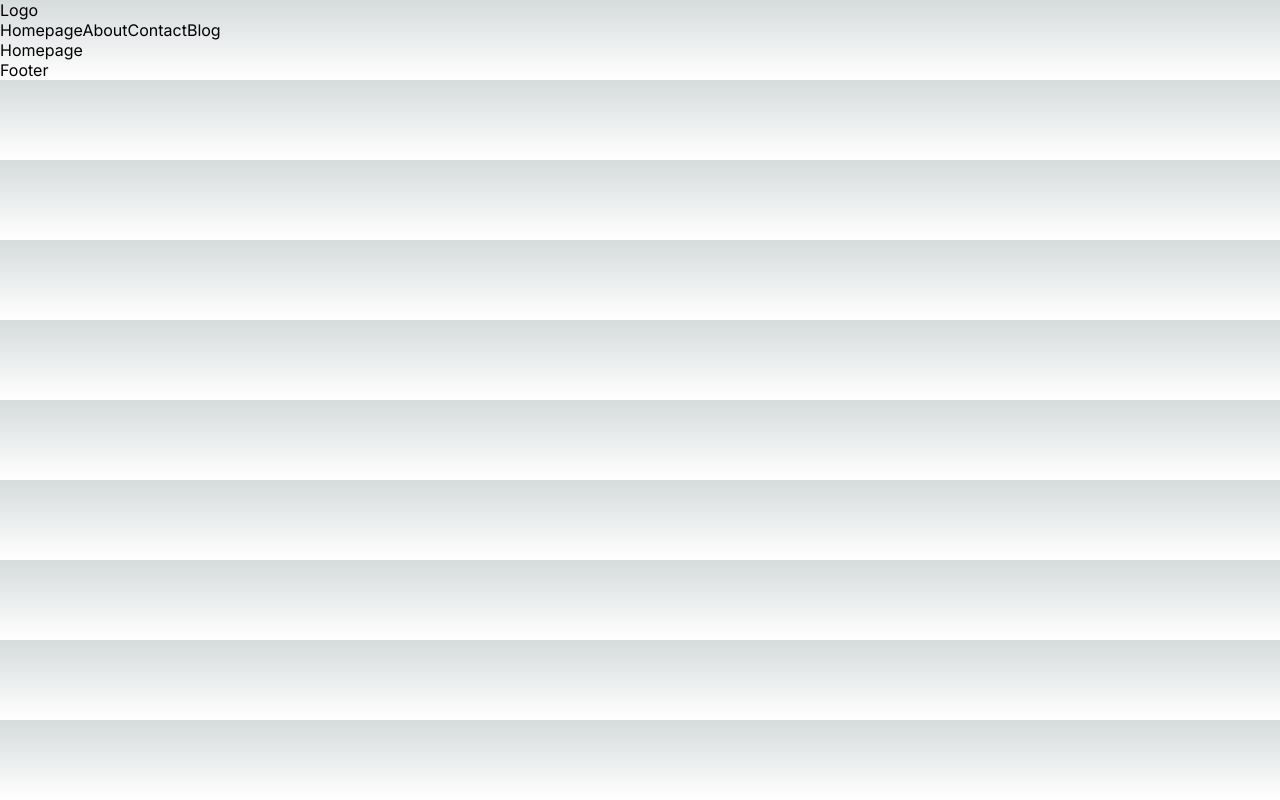
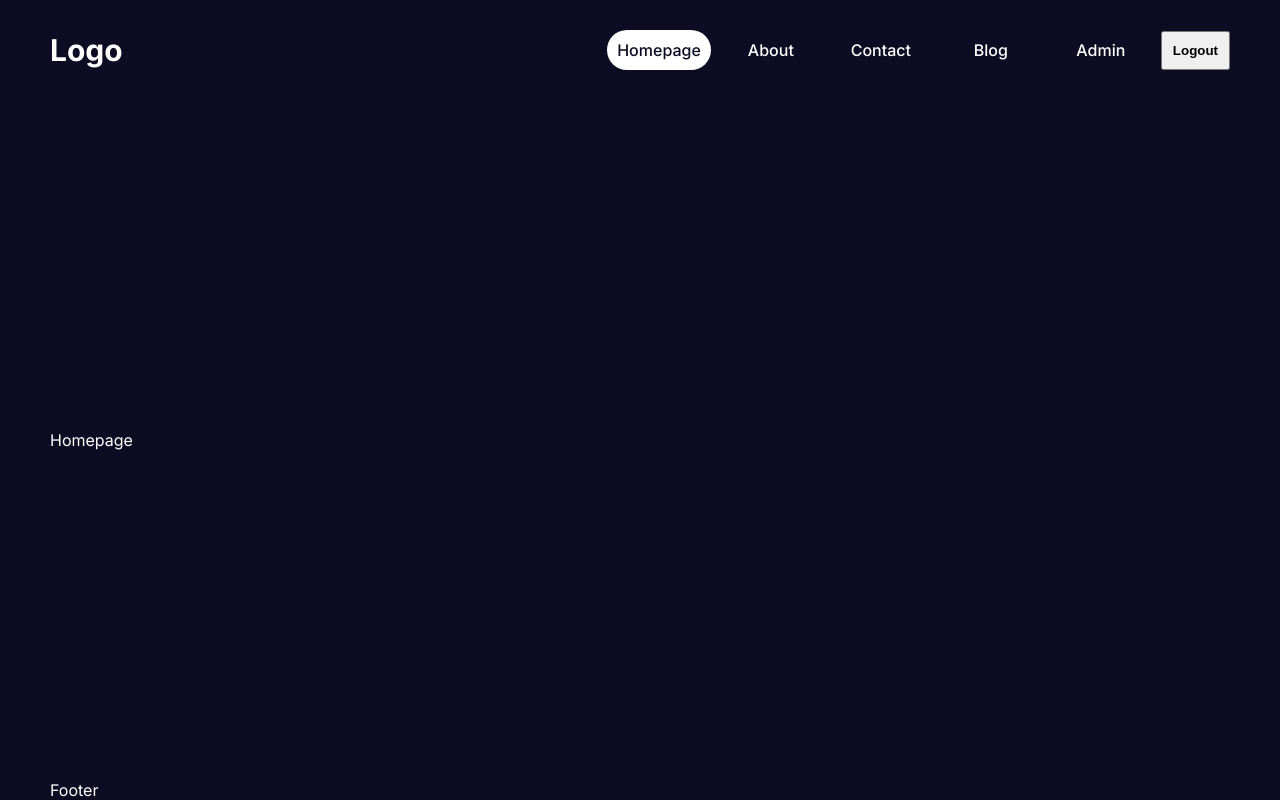
Before and after one commit to ZainAhmed/FullStackReactApp, a Next.js app: page / in a window 1280 px wide. Built offline with nearby package versions, Linux system fonts and the light colour scheme.

Commit message:
💄 styled the navbar

```diff
--- a/src/app/globals.css
+++ b/src/app/globals.css
@@ -1,107 +1,31 @@
 :root {
-  --max-width: 1100px;
-  --border-radius: 12px;
-  --font-mono: ui-monospace, Menlo, Monaco, 'Cascadia Mono', 'Segoe UI Mono',
-    'Roboto Mono', 'Oxygen Mono', 'Ubuntu Monospace', 'Source Code Pro',
-    'Fira Mono', 'Droid Sans Mono', 'Courier New', monospace;
-
-  --foreground-rgb: 0, 0, 0;
-  --background-start-rgb: 214, 219, 220;
-  --background-end-rgb: 255, 255, 255;
-
-  --primary-glow: conic-gradient(
-    from 180deg at 50% 50%,
-    #16abff33 0deg,
-    #0885ff33 55deg,
-    #54d6ff33 120deg,
-    #0071ff33 160deg,
-    transparent 360deg
-  );
-  --secondary-glow: radial-gradient(
-    rgba(255, 255, 255, 1),
-    rgba(255, 255, 255, 0)
-  );
-
-  --tile-start-rgb: 239, 245, 249;
-  --tile-end-rgb: 228, 232, 233;
-  --tile-border: conic-gradient(
-    #00000080,
-    #00000040,
-    #00000030,
-    #00000020,
-    #00000010,
-    #00000010,
-    #00000080
-  );
-
-  --callout-rgb: 238, 240, 241;
-  --callout-border-rgb: 172, 175, 176;
-  --card-rgb: 180, 185, 188;
-  --card-border-rgb: 131, 134, 135;
-}
-
-@media (prefers-color-scheme: dark) {
-  :root {
-    --foreground-rgb: 255, 255, 255;
-    --background-start-rgb: 0, 0, 0;
-    --background-end-rgb: 0, 0, 0;
-
-    --primary-glow: radial-gradient(rgba(1, 65, 255, 0.4), rgba(1, 65, 255, 0));
-    --secondary-glow: linear-gradient(
-      to bottom right,
-      rgba(1, 65, 255, 0),
-      rgba(1, 65, 255, 0),
-      rgba(1, 65, 255, 0.3)
-    );
-
-    --tile-start-rgb: 2, 13, 46;
-    --tile-end-rgb: 2, 5, 19;
-    --tile-border: conic-gradient(
-      #ffffff80,
-      #ffffff40,
-      #ffffff30,
-      #ffffff20,
-      #ffffff10,
-      #ffffff10,
-      #ffffff80
-    );
-
-    --callout-rgb: 20, 20, 20;
-    --callout-border-rgb: 108, 108, 108;
-    --card-rgb: 100, 100, 100;
-    --card-border-rgb: 200, 200, 200;
-  }
+  --bg: #0d0c22;
+  --bgSoft: #2d2b42;
+  --text: white;
+  --textSoft: #e5e5e5;
+  --btn: #3673fd;
 }
 
 * {
+  margin: 0;
+  padding: 0;
   box-sizing: border-box;
-  padding: 0;
-  margin: 0;
 }
-
-html,
 body {
-  max-width: 100vw;
-  overflow-x: hidden;
-}
-
-body {
-  color: rgb(var(--foreground-rgb));
-  background: linear-gradient(
-      to bottom,
-      transparent,
-      rgb(var(--background-end-rgb))
-    )
-    rgb(var(--background-start-rgb));
+  background-color: var(--bg);
+  color: var(--text);
 }
 
 a {
   color: inherit;
   text-decoration: none;
 }
-
-@media (prefers-color-scheme: dark) {
-  html {
-    color-scheme: dark;
-  }
+.container {
+  margin: auto;
+  padding-right: 50px;
+  padding-left: 50px;
+  min-height: 100vh;
+  display: flex;
+  flex-direction: column;
+  justify-content: space-between;
 }
--- a/src/app/layout.tsx
+++ b/src/app/layout.tsx
@@ -1,28 +1,30 @@
-import type { Metadata } from 'next'
-import { Inter } from 'next/font/google'
-import Navbar from '@/components/navbar/Navbar'
-import Footer from '@/components/footer/Footer'
-import './globals.css'
+import type { Metadata } from "next";
+import { Inter } from "next/font/google";
+import Navbar from "@/components/navbar/Navbar";
+import Footer from "@/components/footer/Footer";
+import "./globals.css";
 
-const inter = Inter({ subsets: ['latin'] })
+const inter = Inter({ subsets: ["latin"] });
 
 export const metadata: Metadata = {
-  title: 'Create Next App',
-  description: 'Generated by create next app',
-}
+  title: "Create Next App",
+  description: "Generated by create next app",
+};
 
 export default function RootLayout({
   children,
 }: {
-  children: React.ReactNode
+  children: React.ReactNode;
 }) {
   return (
     <html lang="en">
       <body className={inter.className}>
-        <Navbar/>
-        {children}
-        <Footer/>
+        <div className="container">
+          <Navbar />
+          {children}
+          <Footer />
+        </div>
       </body>
     </html>
-  )
+  );
 }
--- a/src/components/navbar/Navbar.tsx
+++ b/src/components/navbar/Navbar.tsx
@@ -1,9 +1,9 @@
 import Links from "./links/Links";
-
+import styles from "./navbar.module.css";
 function Navbar() {
   return (
-    <div>
-      <div>Logo</div>
+    <div className={styles.container}>
+      <div className={styles.logo}>Logo</div>
       <div>
         <Links />
       </div>
--- a/src/components/navbar/links/Links.tsx
+++ b/src/components/navbar/links/Links.tsx
@@ -1,6 +1,6 @@
-import Link from "next/link";
 import React from "react";
-
+import styles from "./links.module.css";
+import NavLink from "./navLink/NavLink";
 function Links() {
   const links = [
     {
@@ -20,14 +20,23 @@
       path: "/blog",
     },
   ];
+
+  const isAdmin = true;
+  const isLoggedin = true;
   return (
-    <>
+    <div className={styles.links}>
       {links.map((link, index) => (
-        <Link href={link.path} key={index}>
-          {link.title}
-        </Link>
+        <NavLink item={link} key={index} />
       ))}
-    </>
+      {isLoggedin ? (
+        <>
+          {isAdmin && <NavLink item={{ title: "Admin", path: "/admin" }} />}
+          <button className={styles.logout}>Logout</button>
+        </>
+      ) : (
+        <NavLink item={{ title: "Login", path: "/login" }} />
+      )}
+    </div>
   );
 }
 
--- /dev/null
+++ b/src/components/navbar/links/links.module.css
@@ -0,0 +1,11 @@
+.links {
+  display: flex;
+  align-items: center;
+  gap: 10px;
+}
+
+.logout {
+  padding: 10px;
+  cursor: pointer;
+  font-weight: bold;
+}
--- /dev/null
+++ b/src/components/navbar/links/navLink/NavLink.tsx
@@ -0,0 +1,23 @@
+"use client";
+import Link from "next/link";
+import { usePathname } from "next/navigation";
+import styles from "./navLink.module.css";
+
+type PropsType = {
+  item: { title: string; path: string };
+};
+function NavLink({ item }: PropsType) {
+  const pathName = usePathname();
+  return (
+    <Link
+      href={item.path}
+      className={`${styles.container} ${
+        pathName === item.path && styles.active
+      }`}
+    >
+      {item.title}
+    </Link>
+  );
+}
+
+export default NavLink;
--- /dev/null
+++ b/src/components/navbar/links/navLink/navLink.module.css
@@ -0,0 +1,12 @@
+.container {
+  min-width: 100px;
+  padding: 10px;
+  border-radius: 20px;
+  font-weight: 500;
+  text-align: center;
+}
+
+.active {
+  background-color: var(--text);
+  color: var(--bg);
+}
--- /dev/null
+++ b/src/components/navbar/navbar.module.css
@@ -0,0 +1,11 @@
+.container {
+  height: 100px;
+  display: flex;
+  align-items: center;
+  justify-content: space-between;
+}
+
+.logo {
+  font-size: 30px;
+  font-weight: bold;
+}
```
